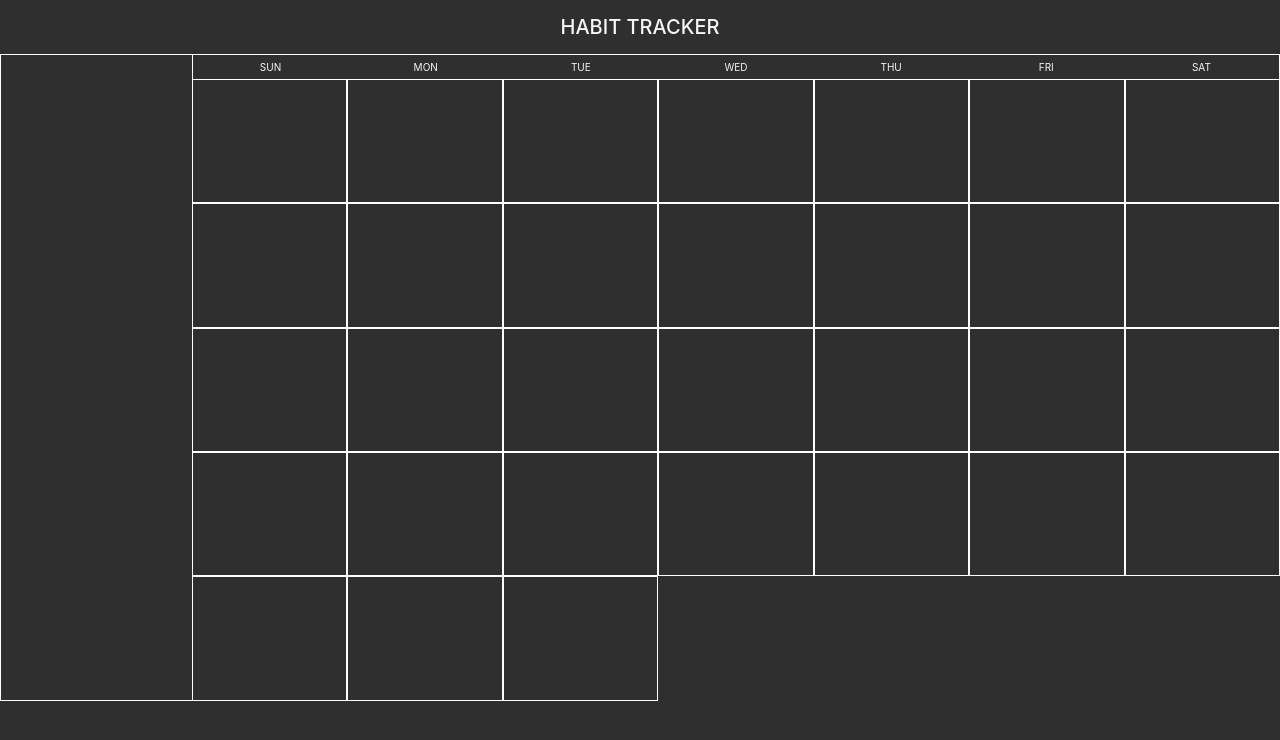
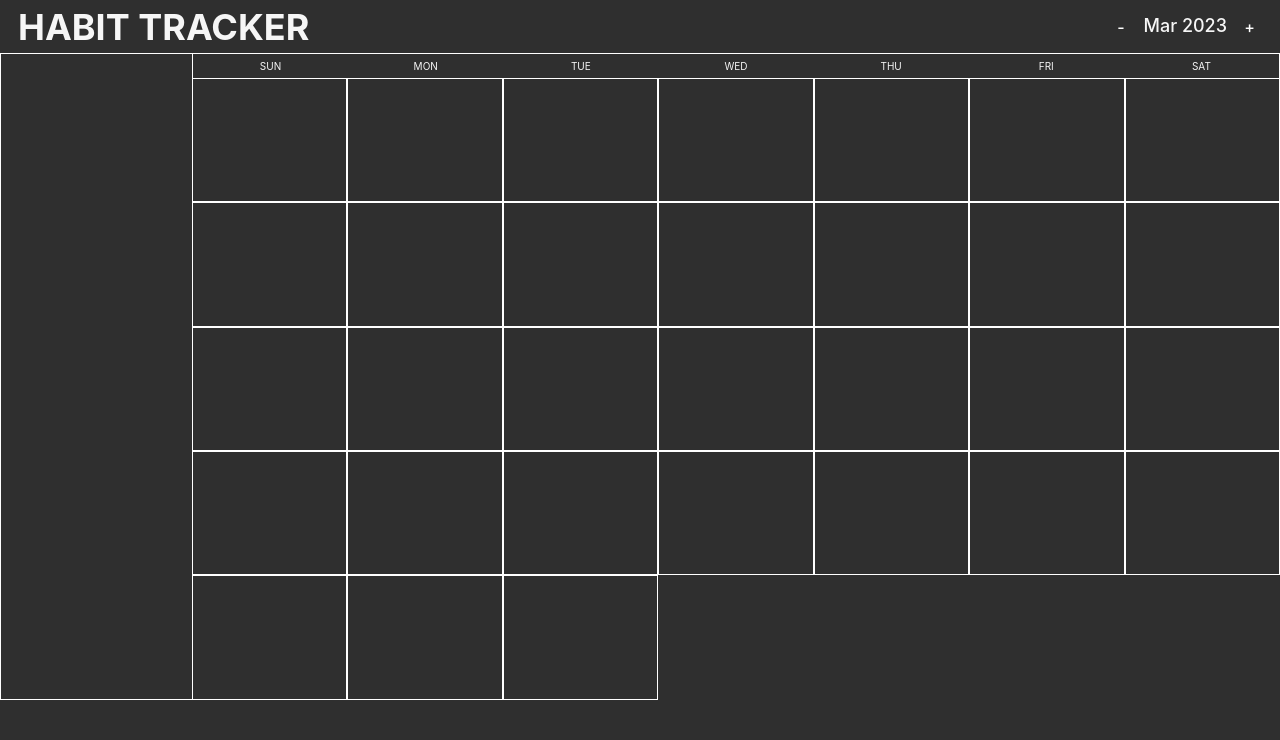
Before and after one commit to Saran-73/habit-tracker-for-desktop, a website built with Vite: page index.html in a window 1280 px wide. Built offline with nearby package versions, Linux system fonts and the light colour scheme.

Commit message:
create next or prev month container to navigate to next and prev months

```diff
--- a/index.html
+++ b/index.html
@@ -11,9 +11,16 @@
 
 <body>
   <div class="app">
-    <nav>
-      HABIT TRACKER
-    </nav>
+    <header class="flex justify-between items-center">
+      <h1>
+        HABIT TRACKER
+      </h1>
+      <div class="flex">
+        <button id="decrement" class="change-calender-btn">-</button>
+        <p><span class="displayed-month">Month</span> <span class="displayed-year">Year</span></p>
+        <button id="increment" class="change-calender-btn">+</button>
+      </div>
+    </header>
     <div class="app-container">
       <aside class="sidebar">
 
@@ -30,7 +37,6 @@
             <p>SAT</p>
           </div>
           <div class="month-parent-container">
-            <section class="month-container"></section>
           </div>
         </div>
       </main>
--- a/src/main.ts
+++ b/src/main.ts
@@ -3,6 +3,85 @@ import { createMonthContainer } from "./scripts/month-board";
 
 // first script that loads right after the dom is loaded
 window.addEventListener("DOMContentLoaded", () => {
-  const totalDays: number = 31;
+  const displayedMonth = document.querySelector(".displayed-month");
+  const displayedYear = document.querySelector(".displayed-year");
+  const incrementBtn = document.getElementById("increment");
+  const decrementBtn = document.getElementById('decrement');
+
+  const monthNames = [
+    "Jan", "Feb", "Mar", "Apr", "May", "Jun",
+    "Jul", "Aug", "Sep", "Oct", "Nov", "Dec"
+];
+
+  let year: number;
+  let month: number;
+
+  const date = new Date();
+  month = date.getMonth() + 1;
+  year = date.getFullYear();
+
+  displayedMonth.textContent = monthNames[month - 1];
+  displayedYear.textContent = year.toString();
+
+  const getDays = (year: number, month: number) => {
+    return new Date(year , month, 0).getDate()
+  }
+  const totalDays: number = getDays(year, month);
+
+
+  incrementBtn?.addEventListener('click', handleDateIncrement)
+  decrementBtn?.addEventListener('click', handleDateDecrement)
+
+  function handleDateDecrement() {
+    year--;
+    month--;
+
+    const totalDays: number = getDays(year, month);
+
+    createMonthContainer(totalDays)
+
+  }
+
+  function handleDateIncrement() {
+    year++;
+    month++;
+
+    const totalDays: number = getDays(year, month);
+
+    createMonthContainer(totalDays, true)
+  }
+
+  // create UI
   createMonthContainer(totalDays)
+
+
+
+  // class Habit{
+  //   name: string;
+  //   alert;
+  //   constructor(name: string) {
+  //     this.name = name;
+  //     this.alert =()=>{
+  //       console.log("alert happened")
+  //     }
+  //   }
+  //   renameHabit(newName: string){
+  //     this.name = newName;
+  //   }
+  // }
+
+  // const a:{ name: string, alert():void}[] = [];
+
+  // const football = new Habit('football');
+  // const read = new Habit('read');
+
+
+  // football.renameHabit('soccer')
+
+
+  // a.push(football)
+  // a.push(read)
+
+
+
 });
--- a/src/scripts/month-board.ts
+++ b/src/scripts/month-board.ts
@@ -1,15 +1,40 @@
 import { createElement } from "../utils/dom-methods";
 
 
-export const createMonthContainer = (totalDays: number) => {
-    const MONTH_CONTAINER = document.querySelector(".month-container")
+export const createMonthContainer = (totalDays: number, nextMonth?: boolean) => {
+    const MONTH_CONTAINER_WRAPPER = document.querySelector(".month-parent-container");
 
-    for (let i = 0; i < totalDays; i++) {
+    const MONTH_CONTAINER = createElement('section');
+    MONTH_CONTAINER.setAttribute("class", "month-container");
+
+    let days = totalDays;
+    // if the month is february just add an extra block but hide that one
+    if (totalDays === 28) {
+        days = 29
+    }
+
+    for (let i = 0; i < days; i++) {
         const checkmarkDiv = createElement("div");
-        checkmarkDiv.setAttribute("class", "checkmark-block")
+        if (totalDays === 28 && i === 28) {
+            checkmarkDiv.setAttribute("class", "checkmark-block-hidden")
+        } else {
+            checkmarkDiv.setAttribute("class", "checkmark-block")
+        }
         checkmarkDiv.addEventListener("click", handleIsChecked)
         MONTH_CONTAINER?.append(checkmarkDiv);
     }
+
+
+    if (nextMonth) {
+        MONTH_CONTAINER_WRAPPER?.append(MONTH_CONTAINER)
+        MONTH_CONTAINER.scrollIntoView({block: "start", behavior: "smooth"})
+
+    } else {
+        MONTH_CONTAINER_WRAPPER?.prepend(MONTH_CONTAINER)
+        MONTH_CONTAINER.scrollIntoView({block: "nearest", behavior: "smooth"})
+    }
+
+
 }
 
 const handleIsChecked = (element: any) => {
--- a/src/style.css
+++ b/src/style.css
@@ -49,17 +49,29 @@ select {
   font: inherit;
 }
 
+.flex {
+  display: flex;
+  gap: var(--gap, 1rem)
+}
+
+.justify-between {
+  justify-content: space-between;
+}
+
+.items-center {
+  align-items: center;
+}
+
 .app {
   height: 100vh;
   overflow: scroll;
 }
 
-nav {
-  text-align: center;
-  font-size: 2rem;
+header {
+  font-size: 1.8rem;
   font-weight: 500;
-  padding-block: 0.75em;
   border-bottom: 1px solid white;
+  padding: 0.75em 1em;
 }
 
 .app-container {
@@ -76,9 +88,6 @@ nav {
   flex-basis: 85%;
 }
 
-/* .month-wrapper {
-} */
-
 .month-wrapper .title-container {
   display: grid;
   grid-template-columns: repeat(7, 1fr);
@@ -86,13 +95,23 @@ nav {
   border-inline: 1px solid white;
 }
 
+.month-parent-container {
+  overflow-x: scroll;
+  max-height: 700px;
+}
+
 .month-container {
   display: grid;
   grid-template-columns: repeat(7, 1fr);
+  overflow-y: scroll;
 }
 
 .checkmark-block {
   border: 1px solid rgb(255, 255, 255);
+  aspect-ratio: 1/0.8;
+}
+
+.checkmark-block-hidden {
   aspect-ratio: 1/0.8;
 }
 
@@ -101,3 +120,13 @@ nav {
   background-repeat: no-repeat;
   background-position: center;
 }
+
+.change-calender-btn {
+  background-color: transparent;
+  border: none;
+  color: #fff;
+  cursor: pointer;
+  font-size: 1.6rem;
+  width: 25px;
+  aspect-ratio: 1;
+}
```
